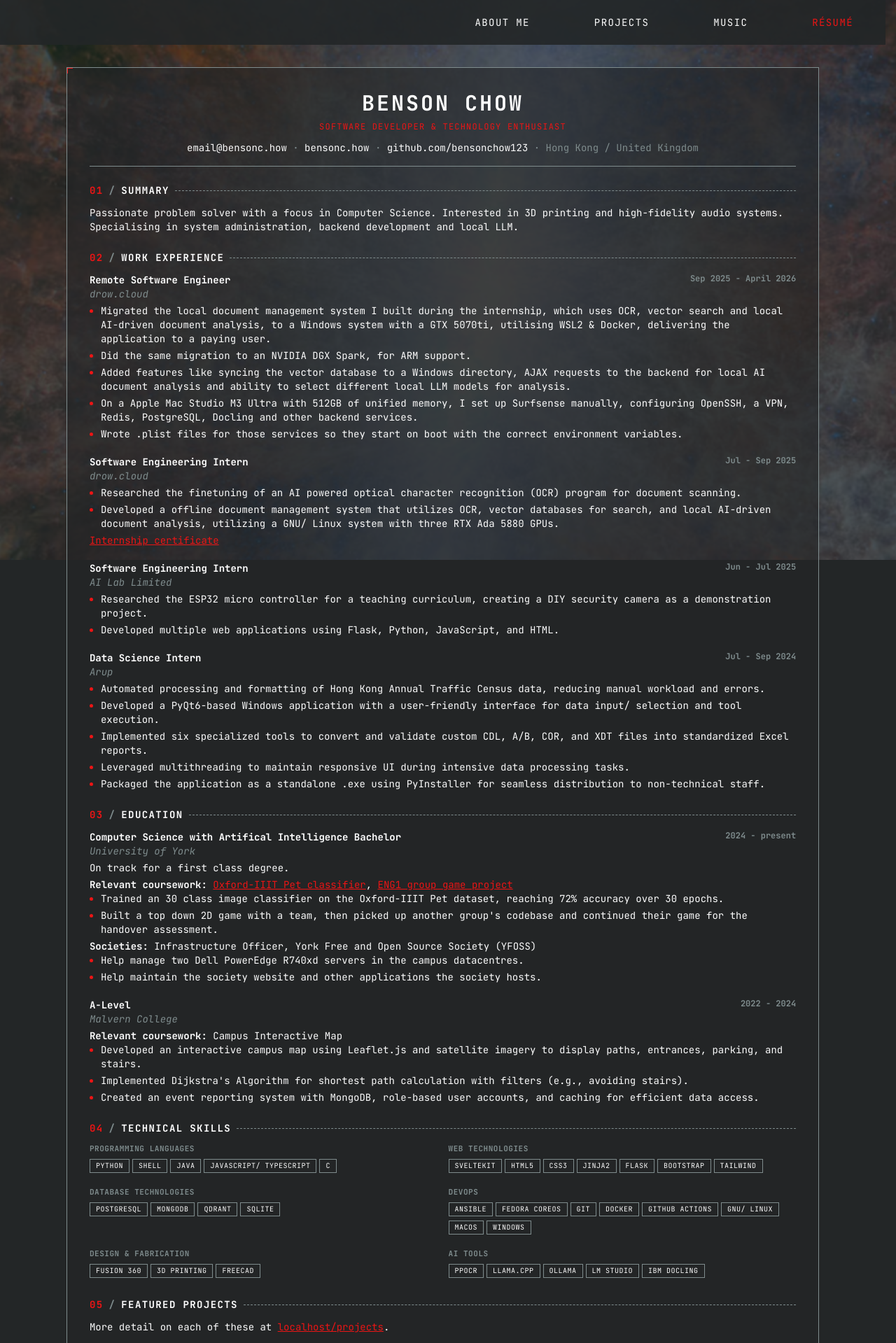
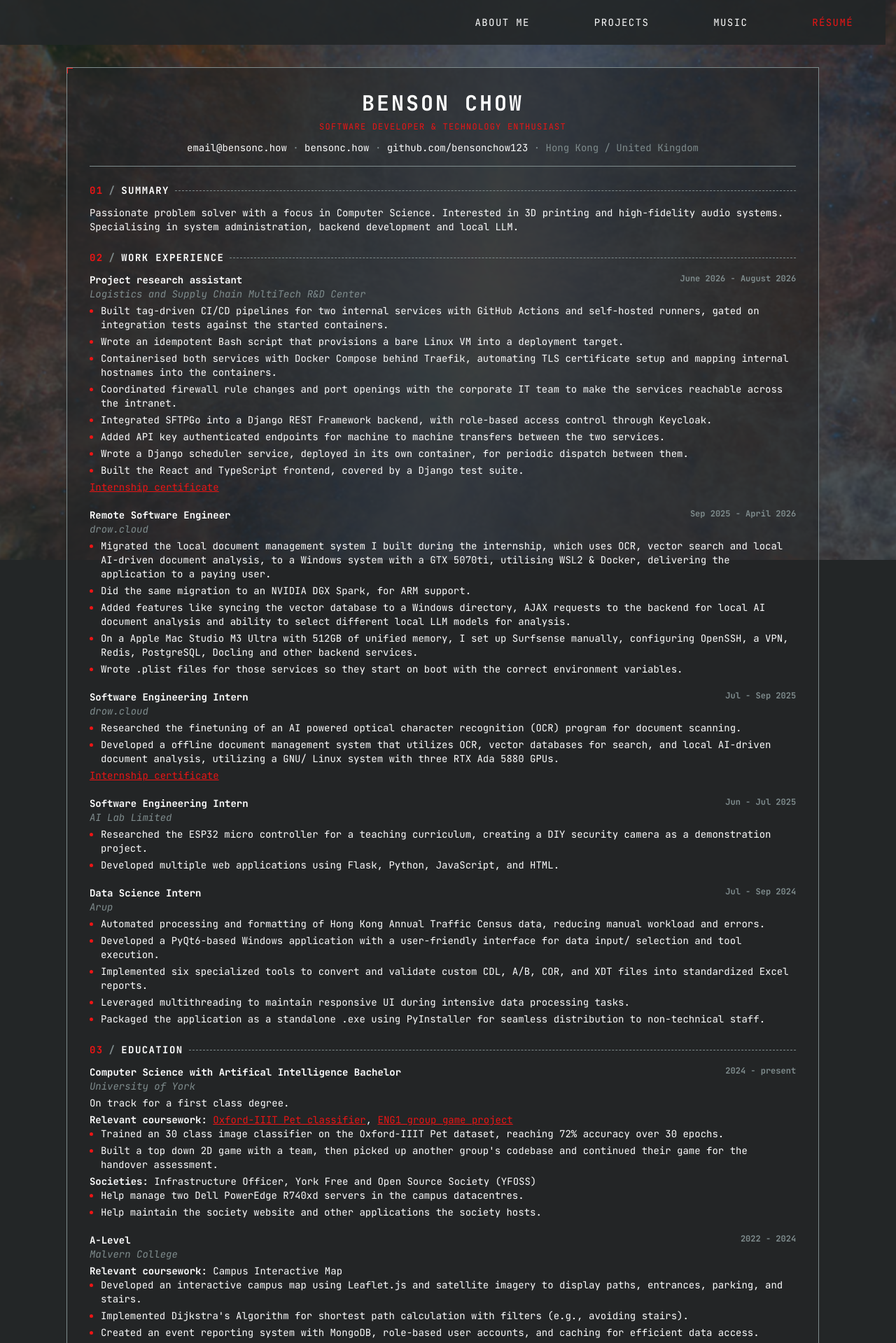
Before and after one commit to bensonchow123/portfolio_website, a Flask app: a page that uses templates/resume_body.html in a window 1280 px wide. Shown: the top 1919 px of the page at 70% size. Run offline with Flask 3, Linux system fonts and the light colour scheme; style sheets or scripts are compiled from the project's sources.

Commit message:
feat(resume): add LSCM internship and lowercase certificate pdfs

```diff
--- a/app.py
+++ b/app.py
@@ -37,7 +37,7 @@ app.get_send_file_max_age = (
 
 # Where scripts/build_pdf.py writes the resume, and where the download route reads it.
 PDF_DIR = 'static/resume'
-PDF_NAME = 'Benson_Chow_Resume.pdf'
+PDF_NAME = 'benson_chow_resume.pdf'
 
 # Both licences live at the repo root so GitHub picks them up. The home page
 # links to them, so serve those same files rather than keeping a second copy.
--- a/templates/resume_body.html
+++ b/templates/resume_body.html
@@ -33,6 +33,29 @@
 
 <section data-section class="mb-6">
     <h2 class="{{ section_head }}"><span data-accent-num class="text-accent">02</span><span data-accent-num-sep class="text-breeze-grey">/</span><span>Work Experience</span><span data-screen-only class="{{ dashed_rule }}"></span></h2>
+    <div data-entry class="mb-5 break-inside-avoid">
+        <div data-entry-head class="{{ entry_row }}">
+            <div data-entry-title>
+                <h3 class="font-bold text-white">Project research assistant</h3>
+                <p class="{{ entry_note }}">Logistics and Supply Chain MultiTech R&D Center</p>
+            </div>
+            <span data-date class="{{ entry_date }}">June 2026 - August 2026</span>
+        </div>
+        <ul class="{{ bullets }}">
+            <li class="mb-1">Built tag-driven CI/CD pipelines for two internal services with GitHub Actions and self-hosted runners, gated on integration tests against the started containers.</li>
+            <li class="mb-1">Wrote an idempotent Bash script that provisions a bare Linux VM into a deployment target.</li>
+            <li class="mb-1">Containerised both services with Docker Compose behind Traefik, automating TLS certificate setup and mapping internal hostnames into the containers.</li>
+            <li class="mb-1">Coordinated firewall rule changes and port openings with the corporate IT team to make the services reachable across the intranet.</li>
+            <li class="mb-1">Integrated SFTPGo into a Django REST Framework backend, with role-based access control through Keycloak.</li>
+            <li class="mb-1">Added API key authenticated endpoints for machine to machine transfers between the two services.</li>
+            <li class="mb-1">Wrote a Django scheduler service, deployed in its own container, for periodic dispatch between them.</li>
+            <li class="mb-1">Built the React and TypeScript frontend, covered by a Django test suite.</li>
+        </ul>
+        <p class="mt-1 text-sm">
+            <a href="{{ url_for('static', filename='documents/benson_chow_lscm_internship_certificate.pdf', _external=True) }}"
+               target="_blank" rel="noopener noreferrer" class="text-accent underline">Internship certificate</a>
+        </p>
+    </div>
 
     <div data-entry class="mb-5 break-inside-avoid">
         <div data-entry-head class="{{ entry_row }}">
@@ -64,7 +87,7 @@
             <li class="mb-1">Developed a offline document management system that utilizes OCR, vector databases for search, and local AI-driven document analysis, utilizing a GNU/ Linux system with three RTX Ada 5880 GPUs.</li>
         </ul>
         <p class="mt-1 text-sm">
-            <a href="{{ url_for('static', filename='documents/drow_intern.pdf', _external=True) }}"
+            <a href="{{ url_for('static', filename='documents/benson_chow_drow_internship_certificate.pdf', _external=True) }}"
                target="_blank" rel="noopener noreferrer" class="text-accent underline">Internship certificate</a>
         </p>
     </div>
```
Also changed, not shown: 3 other files.
